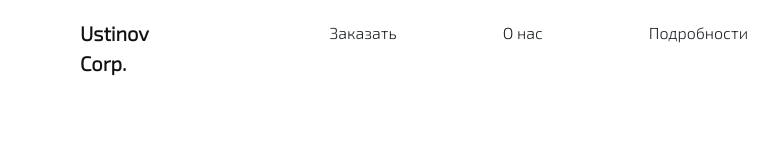
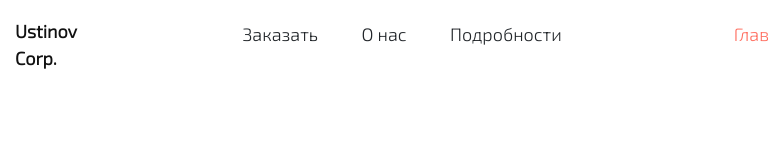
Before and after one commit to BossNumber1/allvis, a Next.js app in the folder app/: page / in a window 768 px wide. Shown: the top 160 px of the page. Built offline with nearby package versions, Linux system fonts and the light colour scheme.

Commit message:
Made the hat adaptive for all sizes

```diff
--- a/app/styles/header.module.css
+++ b/app/styles/header.module.css
@@ -32,6 +32,24 @@
 }
 
 @media (min-width: 0px) and (max-width: 320px) {
+    .nameBrand {
+        /* background-color: orange; */
+        font-size: 10.8px;
+        /* margin-right: 100px;
+        margin-left: 0px; */
+    }
+}
+
+@media (min-width: 321px) and (max-width: 480px) {
+    .nameBrand {
+        /* background-color: rgb(0, 119, 255); */
+        font-size: 14px;
+        /* margin-right: 100px;
+        margin-left: 0px; */
+    }
+}
+
+@media (min-width: 0px) and (max-width: 480px) {
     .commonBlock {
         /* background-color: greenyellow; */
         font-size: 18px;
@@ -40,7 +58,7 @@
 
     .nameBrand {
         /* background-color: orange; */
-        font-size: 10.8px;
+        /* font-size: 10.8px; */
         margin-right: 100px;
         margin-left: 0px;
     }
@@ -57,7 +75,108 @@
 
     .rightBlock {
         text-align: right;
-        /* background-color: rgb(113, 113, 241); */
+        /* background-color: rgb(113, 241, 235); */
         padding-left: 55px;
     }
 }
+
+@media (min-width: 481px) and (max-width: 640px) {
+    .commonBlock {
+        /* background-color: greenyellow; */
+        font-size: 20px;
+        padding-left: 15px;
+    }
+
+    .nameBrand {
+        /* background-color: rgb(255, 0, 0); */
+        font-size: 14px;
+        /* width: 330px; */
+        /* display: none; */
+        margin-right: 35px;
+        margin-left: 0px;
+    }
+
+    .centerBlock {
+        /* background-color: rgb(182, 241, 243); */
+        margin-left: 40px;
+    }
+
+    .centerBlock div {
+        /* background-color: rgb(241, 97, 229); */
+        margin-left: 0px;
+    }
+
+    .rightBlock {
+        /* text-align: right; */
+        /* background-color: rgb(113, 113, 241); */
+        padding-left: 65px;
+    }
+}
+
+@media (min-width: 641px) and (max-width: 768px) {
+    .commonBlock {
+        /* background-color: greenyellow; */
+        font-size: 18px;
+        padding-left: 15px;
+    }
+
+    .nameBrand {
+        /* background-color: orange; */
+        font-size: 18px;
+        margin-right: 50px;
+        margin-left: 0px;
+    }
+
+    .centerBlock {
+        /* background-color: rgb(182, 243, 182); */
+        margin-left: 100px;
+    }
+
+    .centerBlock div {
+        /* background-color: rgb(241, 97, 229); */
+        margin-left: 0px;
+    }
+
+    .rightBlock {
+        text-align: right;
+        /* background-color: rgb(241, 171, 113); */
+        margin-right: 15px;
+        margin-left: 105px;
+        padding-left: 35px;
+        /* padding-right: 12px; */
+    }
+}
+
+@media (min-width: 769px) and (max-width: 999px) {
+    .commonBlock {
+        /* background-color: greenyellow; */
+        font-size: 18px;
+        padding-left: 15px;
+    }
+
+    .nameBrand {
+        /* background-color: orange; */
+        font-size: 18px;
+        margin-right: 50px;
+        margin-left: 0px;
+    }
+
+    .centerBlock {
+        /* background-color: rgb(182, 243, 182); */
+        margin-left: 250px;
+    }
+
+    .centerBlock div {
+        /* background-color: rgb(241, 97, 229); */
+        margin-left: 0px;
+    }
+
+    .rightBlock {
+        text-align: right;
+        /* background-color: rgb(113, 113, 241); */
+        margin-right: 15px;
+        margin-left: 277px;
+        padding-left: 35px;
+        /* padding-right: 12px; */
+    }
+}
```
